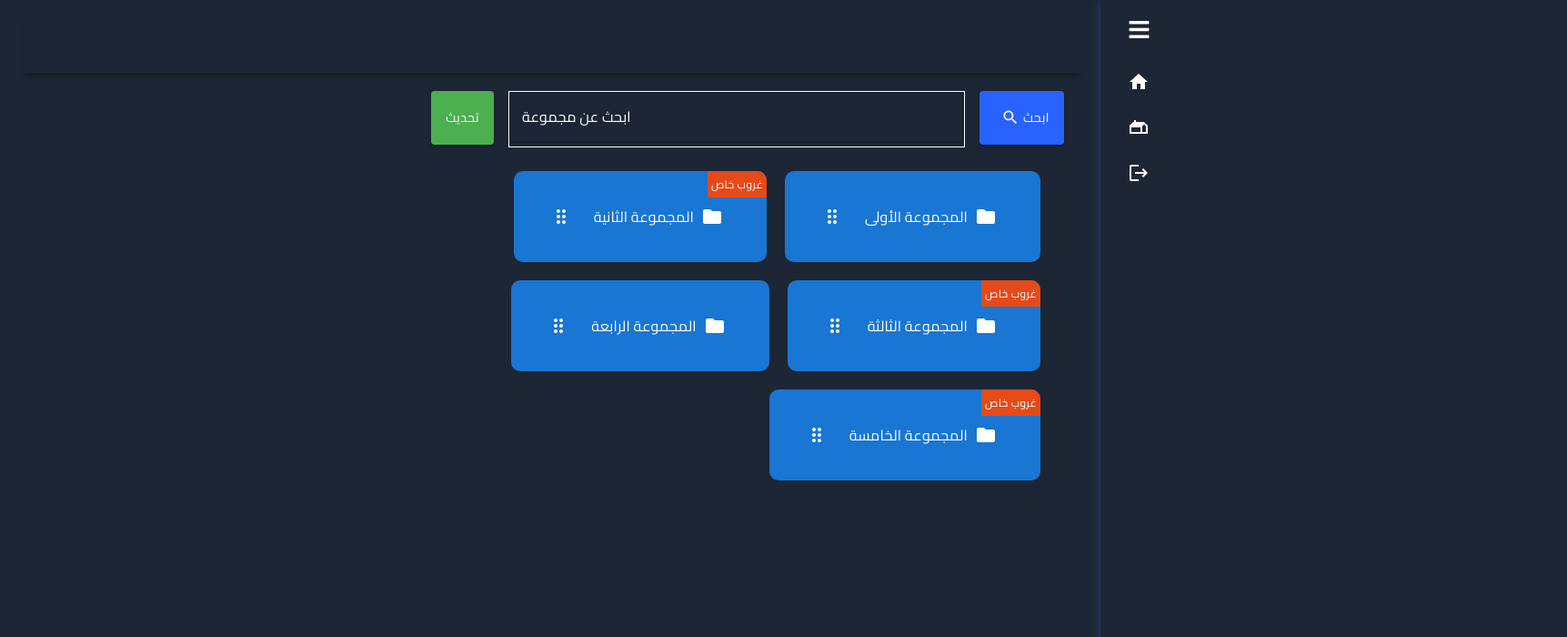
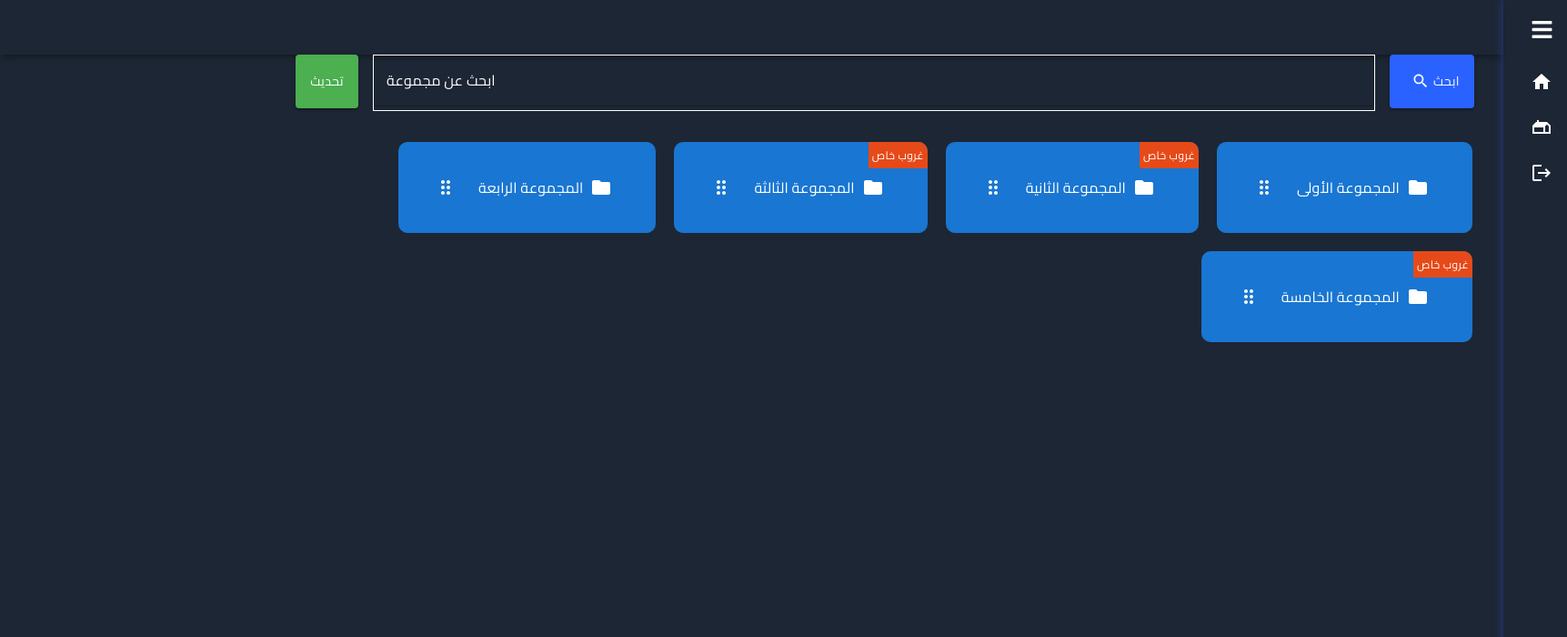
Before and after one commit to MoFares7/Drive-tech, a React (Create React App) app: page / in a window 1280 px wide. Shown: the top 700 px of the page at 91% size, 1723 px wide, since content can reach past the window. Built offline with nearby package versions, Linux system fonts and the light colour scheme.

Commit message:
files ui

```diff
--- a/src/App.css
+++ b/src/App.css
@@ -1,6 +1,7 @@
 body {
     font-family: 'Cairo', sans-serif;
     height: 100vh;
+    direction: rtl;
 }
 
 * {
--- a/src/components/SearchField.jsx
+++ b/src/components/SearchField.jsx
@@ -7,10 +7,10 @@ export default function SearchField({ placeholder }) {
                 <Box
                         sx={{
                                 width: {
-                                        xs: 300,
-                                        sm: 350,
-                                        md: 400,
-                                        lg: 500
+                                        xs: 200,
+                                        sm: 650,
+                                        md: 800,
+                                        lg: 1100
                                 },
                                 maxWidth: '100%',
                                 height: '60px',
@@ -21,6 +21,7 @@ export default function SearchField({ placeholder }) {
                         }}
                 >
                         <TextField
+
                                 fullWidth
                                 label={placeholder}
                                 id="fullWidth"
--- a/src/components/SearchHeader.jsx
+++ b/src/components/SearchHeader.jsx
@@ -13,6 +13,7 @@ const SearchHeader = ({ placeholder, onRefresh, onSearch }) => {
                                         md: 'flex',
                                         lg: 'flex',
                                 },
+
                         }}
                 >
                         <Button
--- a/src/components/Sidebar.jsx
+++ b/src/components/Sidebar.jsx
@@ -1,5 +1,5 @@
 import React, { useState } from 'react';
-import { Button, Dialog, DialogTitle, DialogContent, DialogActions, ListItem, ListItemText, List } from '@mui/material';
+import { Button, Dialog, DialogTitle, DialogContent, DialogActions, ListItem, ListItemText, List, Box } from '@mui/material';
 import { GiteOutlined, Home, Logout } from '@mui/icons-material';
 import { BsPlusCircleFill } from 'react-icons/bs';
 import { FaBars } from 'react-icons/fa';
@@ -101,7 +101,7 @@ const Sidebar = ({ children }) => {
                                         </div>
                                 </div>
                         </div>
-                        <main>{children}</main>
+                        <Box>{children}</Box>
                 </div>
         );
 };
--- a/src/components/SidebarLayout.jsx
+++ b/src/components/SidebarLayout.jsx
@@ -4,11 +4,10 @@ import Sidebar from './Sidebar';
 
 const SidebarLayout = () => {
         return (
+
                 <div className="container">
                         <Sidebar />
-                        <main style={{ marginLeft: '250px', padding: '20px' }}>
-                                <Outlet />
-                        </main>
+                             <Outlet />
 
                 </div>
         );
--- a/src/index.css
+++ b/src/index.css
@@ -25,6 +25,7 @@ body {
     margin: 0;
     direction: rtl;
     padding: 0;
+    width: 100%;
     background-color: #1d2634;
     color: #9e9ea4;
     font-family: 'Cairo', sans-serif;
--- a/src/pages/GroupsPage/PrivetGroup.jsx
+++ b/src/pages/GroupsPage/PrivetGroup.jsx
@@ -4,14 +4,38 @@ import StatisticsCard from '../HomePage/StatisticsCard';
 import MainButton from './../../components/MainButton';
 import DialogForm from './../../components/DialogForm';
 import SearchHeader from '../../components/SearchHeader';
+import Header from '../HomePage/HeaderCard';
 
 const PrivetGroupPage = () => {
   return (
-    <Box sx={{ display: 'block' }}>
-      <main className="main-container">
+    <Box sx={{
+      flexDirection: 'column',
+      alignItems: 'center',  // Center horizontally
+      minHeight: '100vh',
+    }}>
+      <Header />
+      <Box sx={{
+        pr: 2,
+        pl: 2,
+        alignItems: 'center',
+        justifyContent: 'center',
+        justifyItems: 'center',
+        flexDirection: 'column',
+        width: '100%',
+        textAlign: 'center',
+      }}>
         <SearchHeader placeholder="ابحث ضمن المجموعات الخاصة" />
-
-        <Box sx={{ display: 'flex', flexWrap: 'wrap', p: 1, m: 1 }}>
+      </Box>
+      <Box sx={{
+        display: 'flex',
+        flexWrap: 'wrap',
+        alignItems: 'center',
+        pr: 2,
+        pl: 2,
+        m: 1,
+        pt: 2,
+        width: '100%',
+      }}>
         <StatisticsCard title="المجموعة الثانية" backgroundColor='#607D8B' />
         <StatisticsCard title="المجموعة الثالثة" backgroundColor='#607D8B' />
         <StatisticsCard title="المجموعة الخامسة" backgroundColor='#607D8B' />
@@ -21,7 +45,7 @@ const PrivetGroupPage = () => {
         headerTitle="إنشاء مجموعة خاصة"
         subHeaderTitle="الرجاء قم بإدخال اسم المجموعة التي تريد إنشائها   "
       />
-      </main >
+
     </Box >
   )
 }
--- a/src/pages/GroupsPage/PublicGroup.jsx
+++ b/src/pages/GroupsPage/PublicGroup.jsx
@@ -3,25 +3,48 @@ import { Box } from '@mui/material';
 import StatisticsCard from '../HomePage/StatisticsCard';
 import DialogForm from '../../components/DialogForm';
 import SearchHeader from '../../components/SearchHeader';
+import Header from '../HomePage/HeaderCard';
 
 const PublicGroupPage = () => {
 
         return (
-                <Box sx={{ display: 'block' }}>
-                        <main className="main-container">
+                <Box sx={{
+                        flexDirection: 'column',
+                        alignItems: 'center',  // Center horizontally
+                        minHeight: '100vh',
+                }}>
+                        <Header />
+                        <Box sx={{
+                                pr: 2,
+                                pl: 2,
+                                alignItems: 'center',
+                                justifyContent: 'center',
+                                justifyItems: 'center',
+                                flexDirection: 'column',
+                                width: '100%',
+                                textAlign: 'center',
+                        }}>
                                 <SearchHeader placeholder="ابحث ضمن المجموعات العامة" />
-
-                                <Box sx={{ display: 'flex', flexWrap: 'wrap', p: 1, m: 1 }}>
+                        </Box>
+                        <Box sx={{
+                                display: 'flex',
+                                flexWrap: 'wrap',
+                                alignItems: 'center',
+                                pr: 2,
+                                pl: 2,
+                                m: 1,
+                                pt: 2,
+                                width: '100%',
+                        }}>
                                 <StatisticsCard title="المجموعة الأولى" backgroundColor='#607D8B' />
                                 <StatisticsCard title="المجموعة الرابعة" backgroundColor='#607D8B' />
-
                         </Box>
                         <DialogForm
                                 titleButton="إضافة مجموعة عامة "
                                 headerTitle="إنشاء مجموعة عامة"
                                 subHeaderTitle="الرجاء قم بإدخال اسم المجموعة التي تريد إنشائها   "
                         />
-                        </main >
+
                 </Box >
         )
 }
--- a/src/pages/HomePage/HomePage.jsx
+++ b/src/pages/HomePage/HomePage.jsx
@@ -7,21 +7,43 @@ import SearchHeader from '../../components/SearchHeader';
 const HomePage = () => {
 
         return (
-                <Box sx={{ display: 'block', }}>
+                <Box sx={{
+                        flexDirection: 'column',
+                        alignItems: 'center',
+                        minHeight: '100vh',
+
+                }}>
                         <Header />
+                        <Box sx={{
+                                pr: 2,
+                                pl: 2,
+                                alignItems: 'center',
+                                justifyContent: 'center',
+                                justifyItems: 'center',
+                                flexDirection: 'column',
+                                width: '100%',
+                                textAlign: 'center',
+                        }}>
+                                <SearchHeader placeholder="ابحث عن مجموعة " />
+                        </Box>
+                        <Box>
 
+                        </Box>
+                        <Box sx={{
+                                display: 'flex',
+                                flexWrap: 'wrap',
+                                alignItems: 'center',
+                                m: 1,
+                                p: 2,
+                                width: '100%',
+                        }}>
+                                <StatisticsCard title="المجموعة الأولى" backgroundColor='#1976D2' />
+                                <StatisticsCard title="المجموعة الثانية" backgroundColor='#1976D2' type="خاص" />
+                                <StatisticsCard title="المجموعة الثالثة" backgroundColor='#1976D2' type="خاص" />
+                                <StatisticsCard title="المجموعة الرابعة" backgroundColor='#1976D2' />
+                                <StatisticsCard title="المجموعة الخامسة" backgroundColor='#1976D2' type="خاص" />
+                        </Box>
 
-                        <main className="main-container">
-                                <SearchHeader placeholder="ابحث عن مجموعة " />
-                                <Box sx={{ display: 'flex', flexWrap: 'wrap', p: 1, m: 1 }}>
-                                        <StatisticsCard title="المجموعة الأولى" backgroundColor='#1976D2' />
-                                        <StatisticsCard title="المجموعة الثانية" backgroundColor='#1976D2' type="خاص" />
-                                        <StatisticsCard title="المجموعة الثالثة" backgroundColor='#1976D2' type="خاص" />
-                                        <StatisticsCard title="المجموعة الرابعة" backgroundColor='#1976D2' />
-                                        <StatisticsCard title="المجموعة الخامسة" backgroundColor='#1976D2' type="خاص" />
-
-                                </Box>
-                        </main >
                 </Box >
         );
 };
```
Also changed, not shown: src/pages/GroupsPage/MyGroupPage.jsx (+39 -8 lines). Lines whose indentation alone changed are shown as unchanged.
